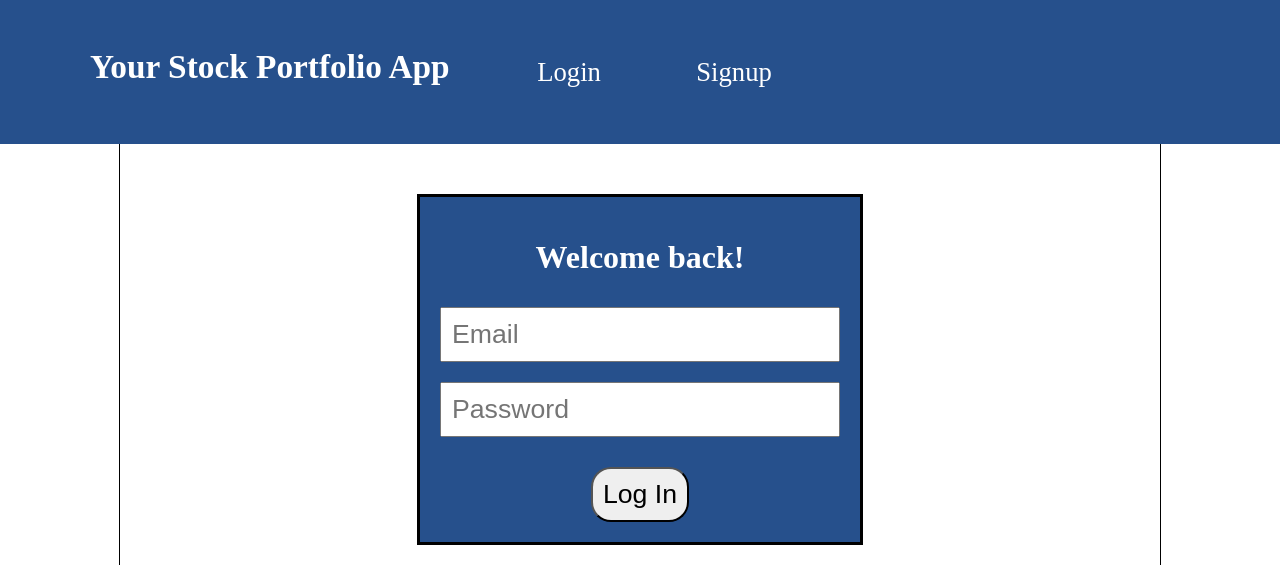
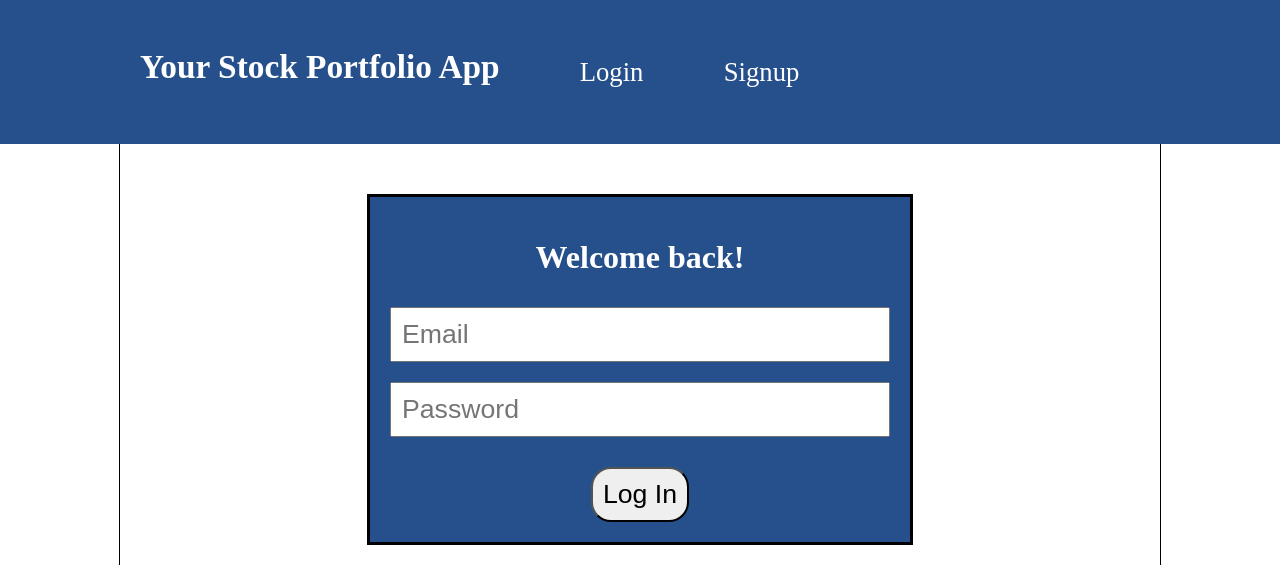
Before and after one commit to qiuyunchen/Stock-Portfolio-App, a React (Create React App) app in the folder frontend/: page /#/ in a window 1280 px wide. Shown: the top 584 px of the page. Built offline with nearby package versions, Linux system fonts and the light colour scheme; no server answers; the HTML template or start-up script is replaced by a standard one.

Commit message:
frontend: minor changes - min-width of input form, header position

```diff
--- a/frontend/src/components/signup.js
+++ b/frontend/src/components/signup.js
@@ -47,7 +47,7 @@ export default class Signup extends React.Component {
 
         <form className='signup-login-form'>
             <h1 className='full-row text-center white'>
-                Ready for your next financial milestone?
+                Ready for your next financial move?
             </h1>
 
             <input
--- a/frontend/src/components/styling/login.css
+++ b/frontend/src/components/styling/login.css
@@ -6,8 +6,8 @@
     flex-wrap: wrap;
     justify-content: center;
     align-items: center;
-    max-width: 1000px;
-    width: 40%;
+    min-width: 350px;
+    width: 50%;
     margin: auto;
     padding: 20px;
     margin-top: 30px;
--- a/frontend/src/components/styling/public_header.css
+++ b/frontend/src/components/styling/public_header.css
@@ -6,7 +6,7 @@
 .nav-container{
     color: white;
     display: flex;
-    width: 1100px;
+    width: 1000px;
     padding: 20px 40px;
 }
 .app-title-container{
```
